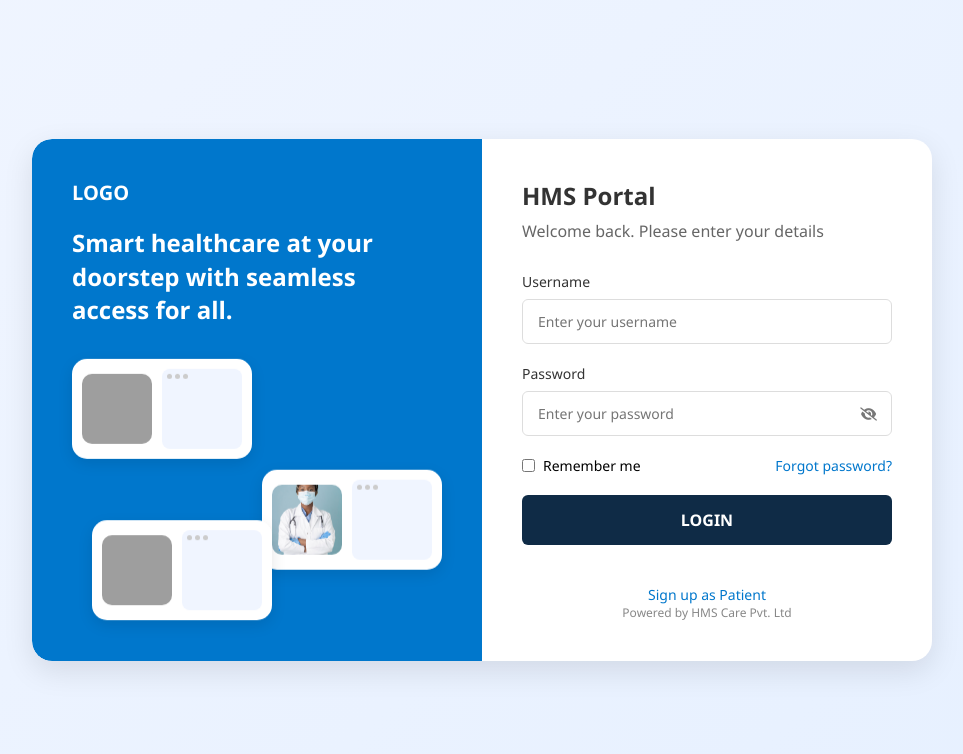
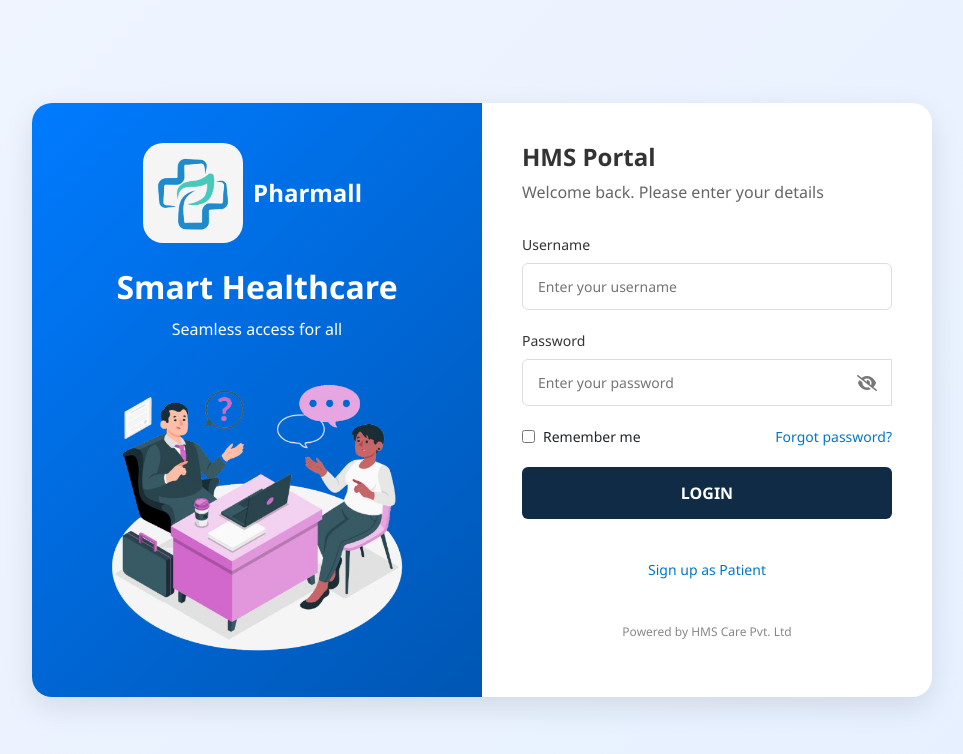
Before and after one commit to Davisetims/health-care, a PHP site: page /pages/login.html in a window 1280 px wide. Shown: the top 754 px of the page, without its empty margins (158-1121 px from the left). Run offline with PHP 8.4, Linux system fonts and the light colour scheme; grey boxes are pictures that could not be loaded.

Commit message:
Completed the fetch api request for patient appointments, added some assests for the UI and added the logo for the login page

```diff
--- a/css/login.css
+++ b/css/login.css
@@ -16,6 +16,48 @@ body {
     background-image: linear-gradient(135deg, #f0f5ff 0%, #e6f0ff 100%);
 }
 
+.left-section {
+    background: linear-gradient(135deg, #007bff, #0056b3);
+    color: white;
+    padding: 40px;
+    display: flex;
+    flex-direction: column;
+    justify-content: center;
+    text-align: center;
+}
+.left-section h2 {
+    font-weight: 700;
+    margin-top: 5px;
+    margin-bottom: 10px;
+}
+.left-section .logo-container {
+    display: flex;
+    align-items: center;
+    justify-content:center;
+    margin-bottom: 20px; /* Adds spacing below the logo container */
+}
+.left-section img {
+    width: 100%;
+    max-width: 300px;
+    margin: 0 auto;
+}
+.left-section #preview{
+    width: 100px;
+    height: 100px;
+    border-radius: 20px;
+    margin-right: 10px; /* Adds spacing between the image and text */
+}
+
+
+.left-section .logo-text {
+    font-size: 24px;
+    font-weight: 700;
+    color: white;
+    margin-right: 80px;
+}
+
+
+
 /* Login Container */
 .login-container {
     width: 100%;
@@ -29,24 +71,6 @@ body {
     border-radius: 20px;
     overflow: hidden;
     box-shadow: 0 10px 30px rgba(0, 0, 0, 0.1);
-}
-
-/* Left Section - Illustration */
-.illustration-section {
-    flex: 1;
-    background-color: #0077cc;
-    padding: 40px;
-    color: white;
-    position: relative;
-    display: flex;
-    flex-direction: column;
-    border-radius: 20px 0 0 20px;
-}
-
-.logo {
-    font-size: 20px;
-    font-weight: bold;
-    margin-bottom: 20px;
 }
 
 .tagline {
--- a/index.php
+++ b/index.php
@@ -59,7 +59,7 @@
   <header class="main-header">
     <nav class="navbar">
       <div class="logo">
-      <img src="<?php echo 'assets\logo.jpg'; ?>" alt="Pharmail Logo">
+      <img src="<?php echo 'assets\logo-removebg-preview.png'; ?>" alt="Pharmail Logo">
 
         <span>Pharmail</span>
       </div>
--- a/pages/login.html
+++ b/pages/login.html
@@ -5,6 +5,7 @@
     <meta charset="UTF-8">
     <meta name="viewport" content="width=device-width, initial-scale=1.0">
     <title>HMS Portal Login</title>
+    <link href="https://cdn.jsdelivr.net/npm/bootstrap@5.3.3/dist/css/bootstrap.min.css" rel="stylesheet">
     <link rel="stylesheet" href="../css/login.css">
     <link rel="stylesheet" href="https://cdnjs.cloudflare.com/ajax/libs/font-awesome/6.0.0-beta3/css/all.min.css">
 </head>
@@ -13,47 +14,15 @@
     <div class="login-container">
         <div class="login-card">
             <!-- Left Section -->
-            <div class="illustration-section">
-                <div class="logo">LOGO</div>
-                <h2 class="tagline">Smart healthcare at your doorstep with seamless access for all.</h2>
+            <div class="col-md-6 left-section">
+                <div class="logo-container">
+                    <img id="preview" src="../assets/logo.jpg" alt="Pharmall" style="border-radius: 20px;">
+                    <span class="logo-text">Pharmall</span>
+                </div>
+                <h2>Smart Healthcare</h2>
+                <p>Seamless access for all</p>
+                <img src="../assets/login-bg.png" alt="Healthcare Illustration">
 
-                <div class="doctor-illustrations">
-                    <!-- Doctor 1 -->
-                    <div class="doctor-card doctor-1">
-                        <img src="/assets/doctor-roger.jpg" alt="Doctor" class="doctor-image">
-                        <div class="doctor-window">
-                            <div class="window-controls">
-                                <span class="control"></span>
-                                <span class="control"></span>
-                                <span class="control"></span>
-                            </div>
-                        </div>
-                    </div>
-
-                    <!-- Doctor 2 -->
-                    <div class="doctor-card doctor-2">
-                        <img src="/assets/doctor-gustavo.jpg" alt="Doctor" class="doctor-image">
-                        <div class="doctor-window">
-                            <div class="window-controls">
-                                <span class="control"></span>
-                                <span class="control"></span>
-                                <span class="control"></span>
-                            </div>
-                        </div>
-                    </div>
-
-                    <!-- Doctor 3 -->
-                    <div class="doctor-card doctor-3">
-                        <img src="/assets/doctor-davis.jpg" alt="Doctor" class="doctor-image">
-                        <div class="doctor-window">
-                            <div class="window-controls">
-                                <span class="control"></span>
-                                <span class="control"></span>
-                                <span class="control"></span>
-                            </div>
-                        </div>
-                    </div>
-                </div>
             </div>
 
             <!-- Right Section -->
```
Also changed, not shown: javascript/patient_dashboard.js (+94 -0 lines), pages/patient_dashboard.html (+12 -2 lines), assets/OKLG6O0-removebg-preview.png (added), assets/login-bg.png (added), assets/logo-removebg-preview.png (added).
